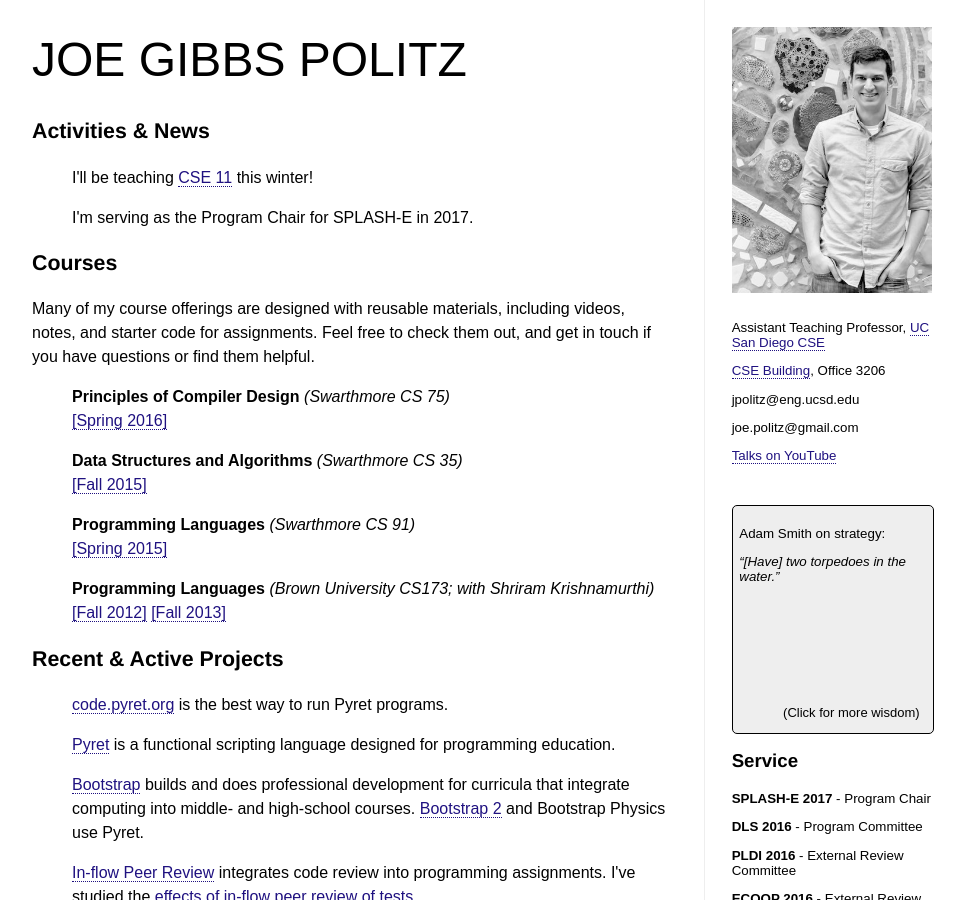
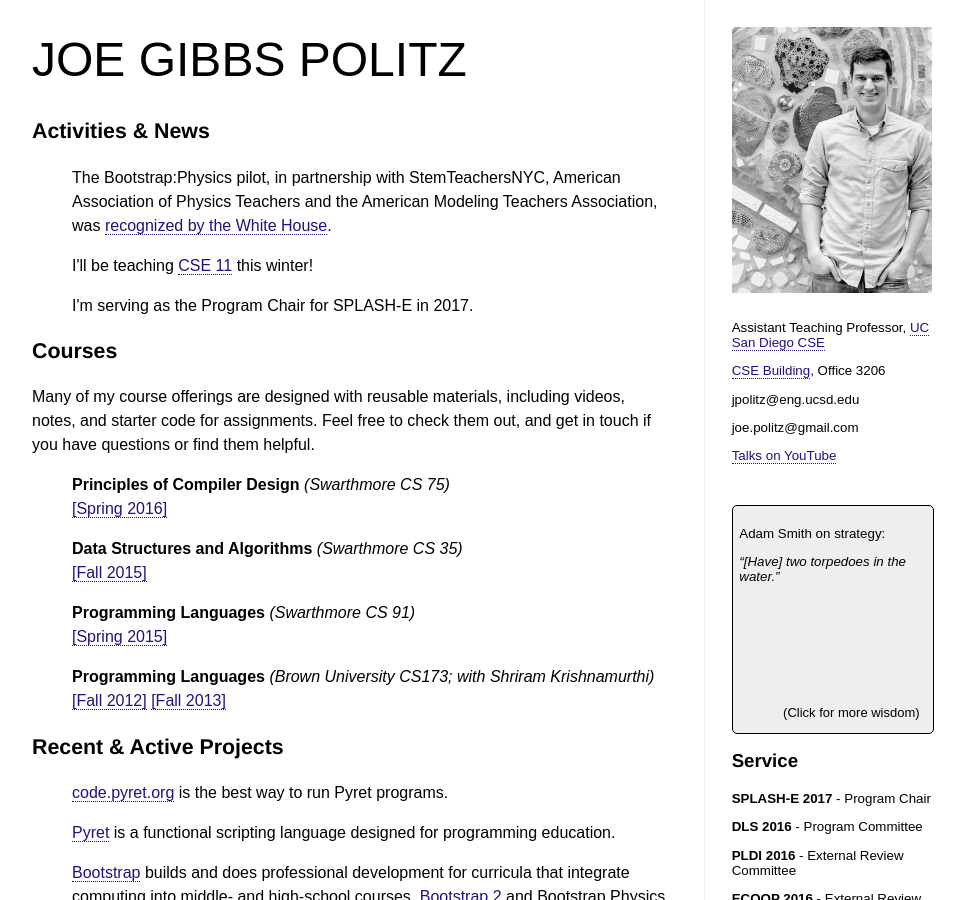
Before and after one commit to jpolitz/jpolitz.github.com, a Jekyll site: the page index.html, which Jekyll copies as it is, in a window 1280 px wide and 900 px high. Shown: the whole window, without its empty margins (48-1013 px from the left). Built offline with Jekyll 4.4.1, drawn with Linux system fonts in a browser that asks for light colours.

Commit message:
white house

```diff
--- a/index.html
+++ b/index.html
@@ -57,6 +57,12 @@ max-width: 40em;'>
 
 <div style='line-height: 1.5em'>
 <ul>
+
+  <li>The Bootstrap:Physics pilot, in partnership with StemTeachersNYC,
+  American Association of Physics Teachers and the American Modeling Teachers
+  Association, was <a
+  href="https://www.whitehouse.gov/the-press-office/2016/12/05/fact-sheet-year-action-supporting-computer-science-all">recognized
+  by the White House</a>.</li>
 
   <li>I'll be teaching <a href="http://cse.ucsd.edu/cse11">CSE 11</a> this winter!</li>
 
```
